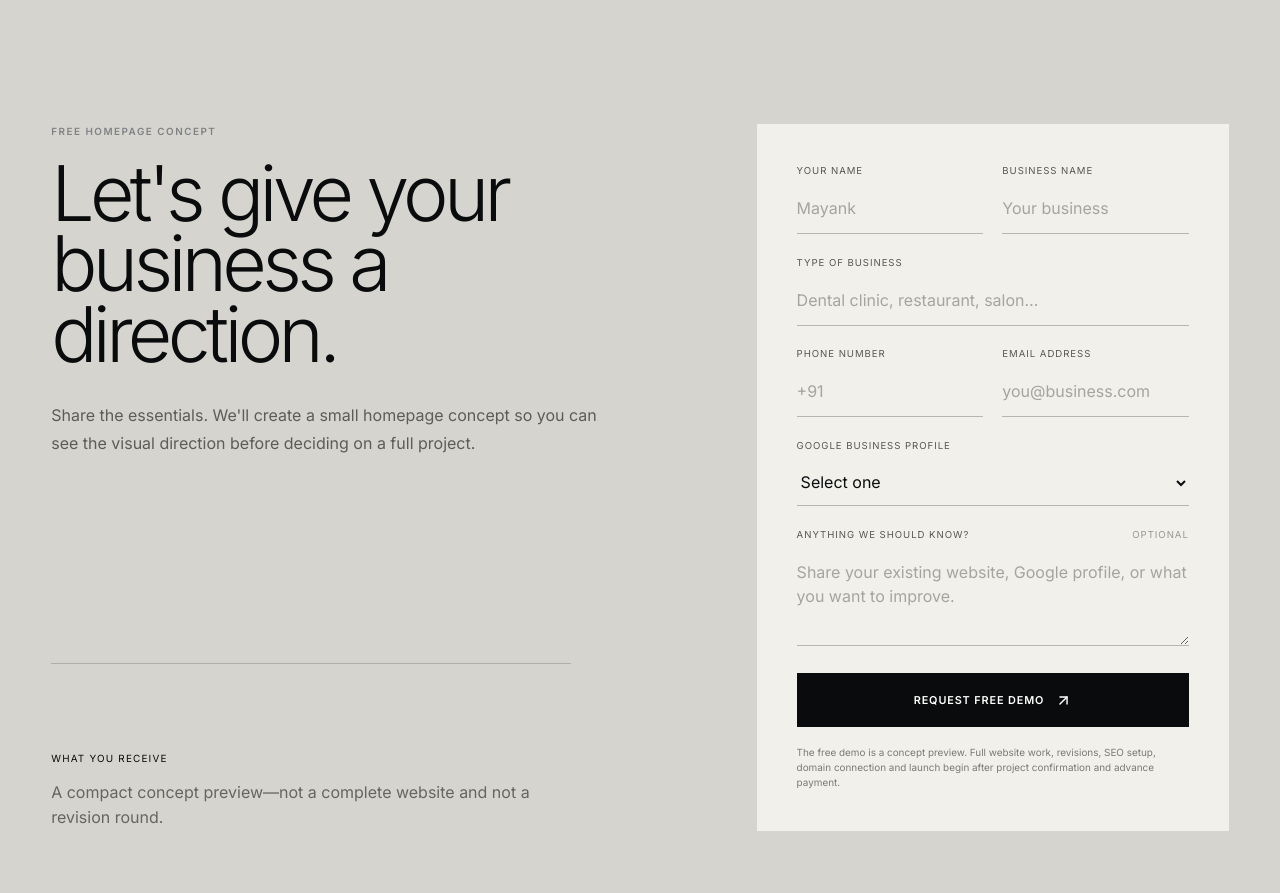
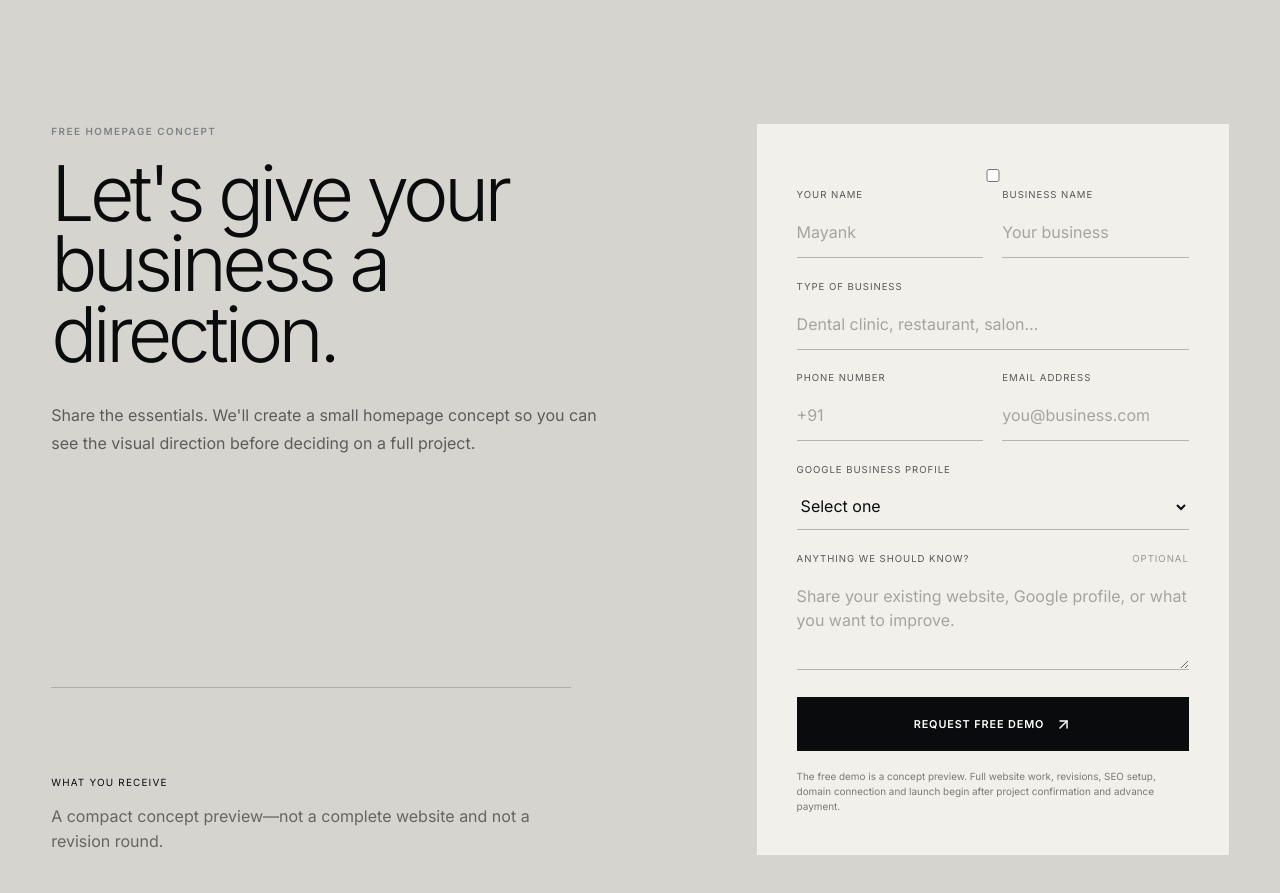
Before and after one commit to Projectmonetspace/ProjectMonetspace, a Next.js app: page / in a window 1280 px wide. Shown: the part 3440-4333 px from the top of the page. Built offline with nearby package versions, Linux system fonts and the light colour scheme.

Commit message:
Update app/page.tsx for form and site hardening

```diff
--- a/app/page.tsx
+++ b/app/page.tsx
@@ -12,6 +12,7 @@ import {
   X,
 } from "lucide-react";
 import Image from "next/image";
+import type { FormEvent } from "react";
 import { useEffect, useRef, useState } from "react";
 
 const work = [
@@ -36,16 +37,16 @@ const jsonLd = [
     "@context": "https://schema.org",
     "@type": "Organization",
     name: "Project Monet",
-    url: "https://projectmonet.space/",
+    url: "https://www.projectmonet.space/",
     email: "contact@projectmonet.space",
     telephone: "+91-8290096163",
-    logo: "https://projectmonet.space/favicon.svg",
+    logo: "https://www.projectmonet.space/favicon.svg",
   },
   {
     "@context": "https://schema.org",
     "@type": "WebSite",
     name: "Project Monet",
-    url: "https://projectmonet.space/",
+    url: "https://www.projectmonet.space/",
   },
   {
     "@context": "https://schema.org",
@@ -71,6 +72,7 @@ function animation(delay: number) {
 export default function Home() {
   const [menuOpen, setMenuOpen] = useState(false);
   const [activeProject, setActiveProject] = useState(0);
+  const [formStatus, setFormStatus] = useState<"idle" | "submitting" | "success" | "error">("idle");
   const galleryRef = useRef<HTMLDivElement>(null);
 
   useEffect(() => {
@@ -105,6 +107,28 @@ export default function Home() {
     if (offset === -1) return "is-left";
     if (offset === 1) return "is-right";
     return offset < 0 ? "is-far-left" : "is-far-right";
+  }
+
+  async function submitDemoRequest(event: FormEvent<HTMLFormElement>) {
+    event.preventDefault();
+    const form = event.currentTarget;
+    setFormStatus("submitting");
+
+    try {
+      const response = await fetch("https://api.web3forms.com/submit", {
+        method: "POST",
+        headers: { Accept: "application/json" },
+        body: new FormData(form),
+      });
+      const result = (await response.json()) as { success?: boolean };
+
+      if (!response.ok || !result.success) throw new Error("Submission failed");
+
+      form.reset();
+      setFormStatus("success");
+    } catch {
+      setFormStatus("error");
+    }
   }
 
   return (
@@ -295,10 +319,12 @@ export default function Home() {
             </div>
           </div>
 
-          <form action="https://api.web3forms.com/submit" method="POST">
+          <form onSubmit={submitDemoRequest}>
             <input type="hidden" name="access_key" value="90f82656-9d87-4f58-965e-fb7bd90a0019" />
             <input type="hidden" name="subject" value="New Project Monet free demo request" />
             <input type="hidden" name="from_name" value="Project Monet Website" />
+            <input type="hidden" name="source" value="projectmonet.space homepage" />
+            <input className="botcheck" type="checkbox" name="botcheck" tabIndex={-1} autoComplete="off" />
             <div className="field-pair">
               <label><span>Your name</span><input name="name" type="text" autoComplete="name" placeholder="Mayank" required /></label>
               <label><span>Business name</span><input name="business_name" type="text" placeholder="Your business" required /></label>
@@ -315,7 +341,18 @@ export default function Home() {
               </select>
             </label>
             <label><span>Anything we should know? <small>Optional</small></span><textarea name="message" rows={3} placeholder="Share your existing website, Google profile, or what you want to improve." /></label>
-            <button className="form-submit" type="submit">Request Free Demo <ArrowUpRight size={17} /></button>
+            <button className="form-submit" type="submit" disabled={formStatus === "submitting"}>
+              {formStatus === "submitting" ? "Sending request…" : "Request Free Demo"}
+              {formStatus !== "submitting" && <ArrowUpRight size={17} />}
+            </button>
+            <div className={`form-status ${formStatus}`} aria-live="polite" role="status">
+              {formStatus === "success" && (
+                <><strong>Request received.</strong><span>Thank you—we&apos;ll review your details and get back to you soon.</span></>
+              )}
+              {formStatus === "error" && (
+                <><strong>We couldn&apos;t send that.</strong><span>Please try again, or email contact@projectmonet.space.</span></>
+              )}
+            </div>
             <p className="form-disclaimer">
               The free demo is a concept preview. Full website work, revisions, SEO setup,
               domain connection and launch begin after project confirmation and advance payment.
```
